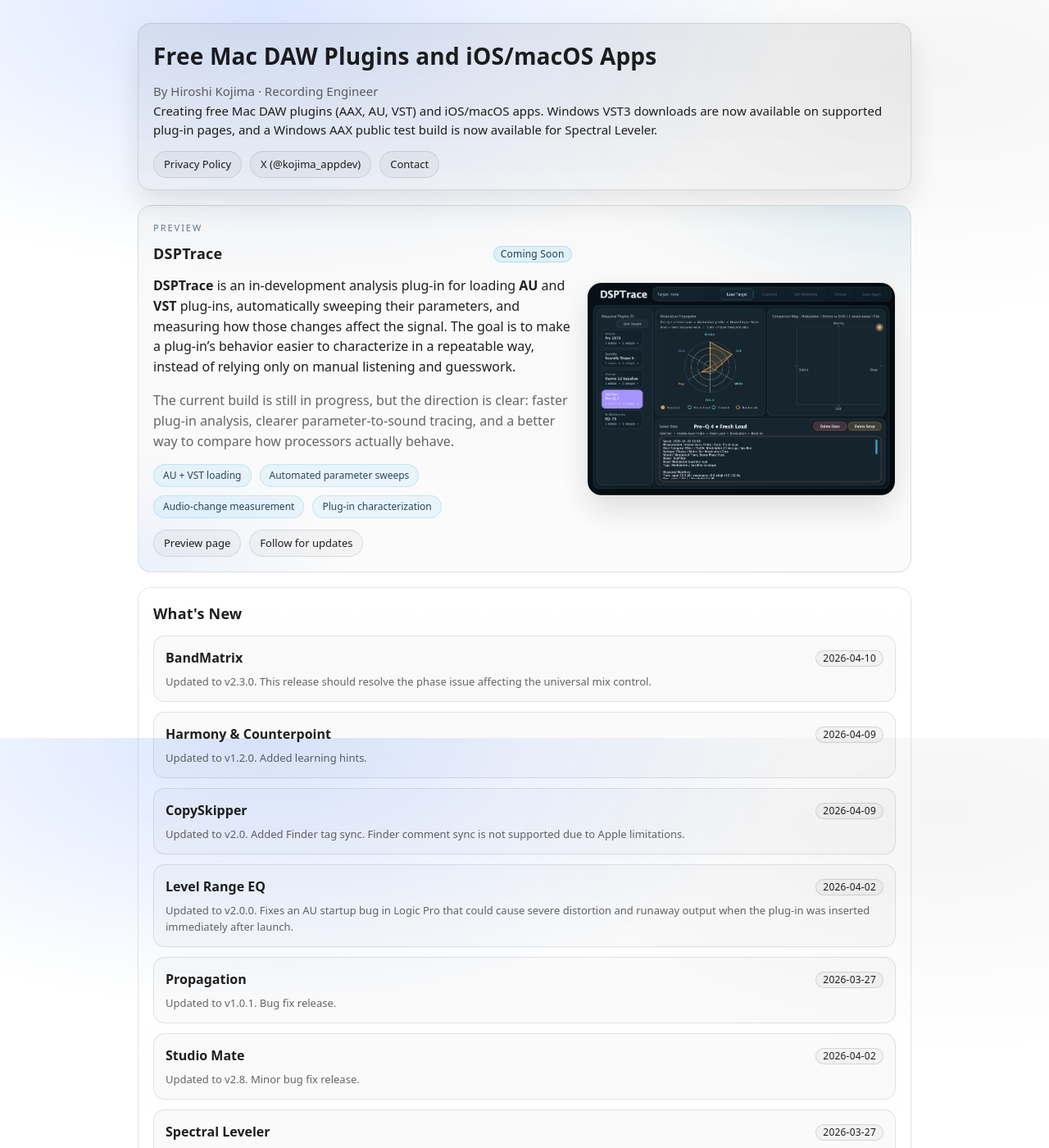
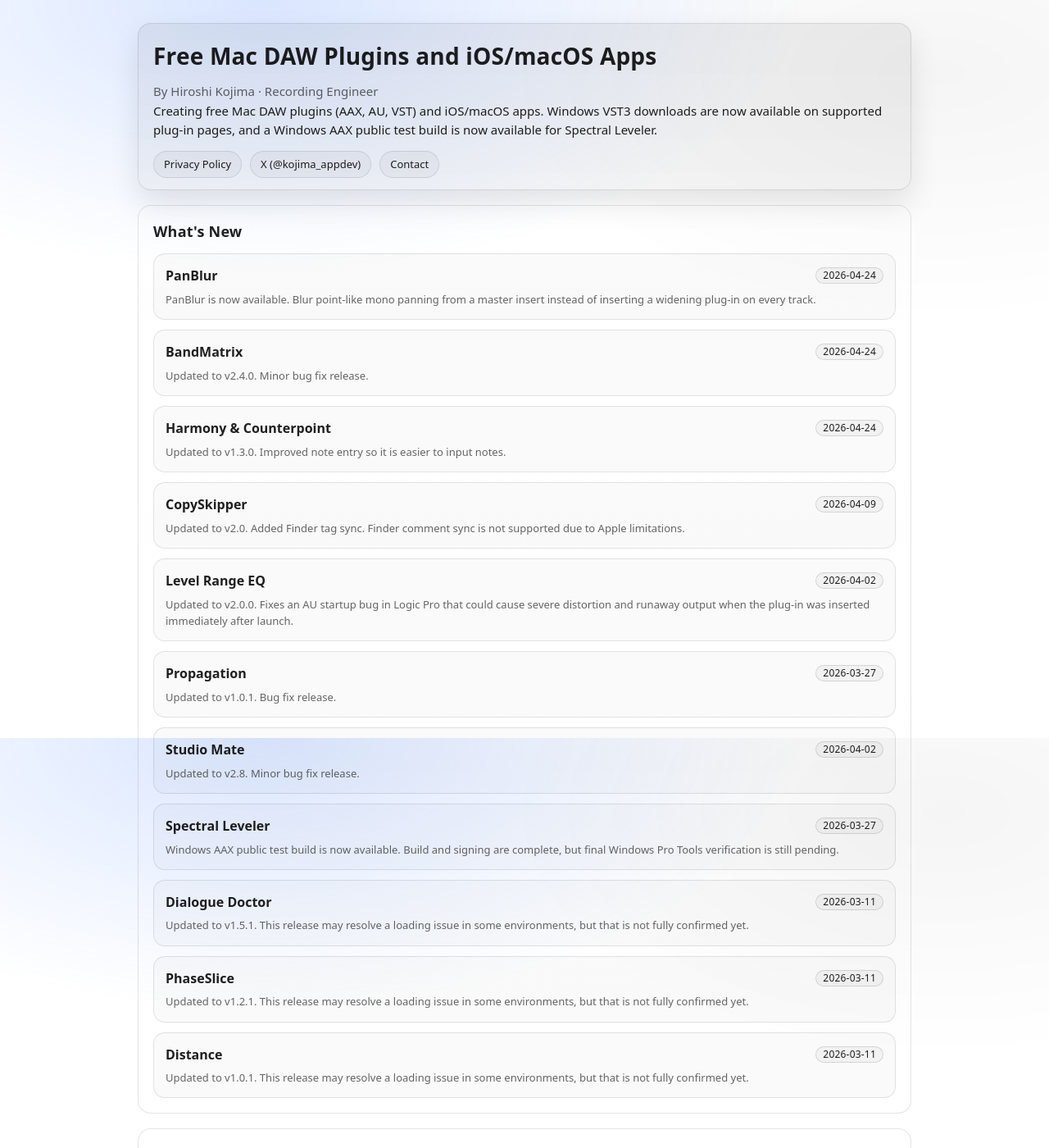
Before and after one commit to bitterapple/bitterapple.github.io, a Jekyll site: the page built from index.html, in a window 1280 px wide and 1400 px high. Shown: the whole window at 82% size. Built offline with Jekyll 4.4.1, drawn with Linux system fonts in a browser that asks for light colours; some of the changed text lies outside the part shown.

Commit message:
PanBlur 1.0

```diff
--- a/_data/products.yml
+++ b/_data/products.yml
@@ -1,7 +1,7 @@
 - slug: propagation
   title: Propagation
   type: plugin
-  order: 15
+  order: 18
   status_label: Live
   status_class: live
   summary: IR-driven algorithmic reverb that analyzes curated and user-loaded impulse responses and turns their spatial traits into uncommon, editable controls.
@@ -20,9 +20,22 @@
   summary: BandMatrix is dynamics plug-in for multi-band sidechain compression with flexible key routing and Inverse sidechain mode.
   icon: /support/bandmatrix/img/BandMatrix_icon.png
   url: /support/bandmatrix/
+  latest_order: 2
+  latest_date: "2026-04-24"
+  latest_summary: Updated to v2.4.0. Minor bug fix release.
+
+- slug: panblur
+  title: PanBlur
+  type: plugin
+  order: 12
+  status_label: Live
+  status_class: live
+  summary: A spatial blur plug-in for softening point-source panning from a master insert, so mono tracks feel spread around their pan position instead of pinned to a dot.
+  icon: /support/PanBlur/img/icon.png
+  url: /support/PanBlur/
   latest_order: 1
-  latest_date: "2026-04-10"
-  latest_summary: Updated to v2.3.0. This release should resolve the phase issue affecting the universal mix control.
+  latest_date: "2026-04-24"
+  latest_summary: PanBlur is now available. Blur point-like mono panning from a master insert instead of inserting a widening plug-in on every track.
 
 - slug: dialoguedoctor
   title: Dialogue Doctor
@@ -79,7 +92,7 @@
 - slug: dsptrace
   title: DSPTrace
   type: plugin
-  order: 12
+  order: 90
   status_label: Coming Soon
   status_class: soon
   summary: An analysis plug-in that loads AU and VST plug-ins, sweeps parameters automatically, and measures how their controls change sound.
@@ -131,9 +144,9 @@
   summary: Formerly Music Theory. Practice counterpoint assignments and harmony figured-bass exercises.
   icon: /support/harmonycounterpoint/img/icon.jpeg
   url: /support/harmonycounterpoint/
-  latest_order: 2
-  latest_date: "2026-04-09"
-  latest_summary: Updated to v1.2.0. Added learning hints.
+  latest_order: 3
+  latest_date: "2026-04-24"
+  latest_summary: Updated to v1.3.0. Improved note entry so it is easier to input notes.
 
 - slug: quicksearchext
   title: QuickSearchExt
--- a/download/bandmatrix/macos/index.html
+++ b/download/bandmatrix/macos/index.html
@@ -3,12 +3,12 @@
 title: "Downloading BandMatrix for macOS"
 description: "Download redirect for the latest BandMatrix macOS installer."
 noindex: true
-download_target: "https://github.com/bitterapple/bitterapple.github.io/releases/download/BandMatrix_2.3.0/BandMatrix_2.3.0.pkg"
+download_target: "https://github.com/bitterapple/bitterapple.github.io/releases/download/BandMatrix_2.4.0/BandMatrix_2.4.0.pkg"
 download_plugin: "BandMatrix"
-download_version: "2.3.0"
+download_version: "2.4.0"
 download_os: "macOS"
 download_format: "AAX/AU/VST3"
 download_package: "PKG"
-download_file: "BandMatrix_2.3.0.pkg"
+download_file: "BandMatrix_2.4.0.pkg"
 download_channel: "stable"
 ---
--- a/index.html
+++ b/index.html
@@ -9,7 +9,6 @@
 {% assign whats_new = products | where_exp: 'item', 'item.latest_order' | sort: 'latest_order' %}
 {% assign plugins = products | where: 'type', 'plugin' | sort: 'order' %}
 {% assign apps = products | where: 'type', 'app' | sort: 'order' %}
-{% assign dsptrace = products | where: 'slug', 'dsptrace' | first %}
 <div class="container">
   <header class="header">
     <h1>Free Mac DAW Plugins and iOS/macOS Apps</h1>
@@ -34,62 +33,6 @@
   </header>
 
   <main>
-    {% if dsptrace %}
-    <section class="section featureTeaser">
-      <div class="featureTeaserGrid">
-        <div>
-          <p class="featureEyebrow">Preview</p>
-          <div class="titleRow" style="justify-content: space-between; align-items: center">
-            <h2 style="margin: 0">{{ dsptrace.title }}</h2>
-            <span class="badge {% if dsptrace.status_class %}{{ dsptrace.status_class }}{% endif %}">{{ dsptrace.status_label }}</span>
-          </div>
-          <p style="margin-top: 12px">
-            <strong>DSPTrace</strong> is an in-development analysis plug-in for
-            loading <strong>AU</strong> and <strong>VST</strong> plug-ins,
-            automatically sweeping their parameters, and measuring how those
-            changes affect the signal. The goal is to make a plug-in’s behavior
-            easier to characterize in a repeatable way, instead of relying only
-            on manual listening and guesswork.
-          </p>
-          <p class="muted" style="margin-top: 10px">
-            The current build is still in progress, but the direction is clear:
-            faster plug-in analysis, clearer parameter-to-sound tracing, and a
-            better way to compare how processors actually behave.
-          </p>
-          <div class="chipRow">
-            <span class="chip">AU + VST loading</span>
-            <span class="chip">Automated parameter sweeps</span>
-            <span class="chip">Audio-change measurement</span>
-            <span class="chip">Plug-in characterization</span>
-          </div>
-          <div class="nav">
-            <a class="btn" href="{{ dsptrace.url | relative_url }}">Preview page</a>
-            <a
-              class="btn"
-              href="https://x.com/kojima_appdev"
-              target="_blank"
-              rel="noopener noreferrer"
-              >Follow for updates</a
-            >
-          </div>
-        </div>
-
-        <a
-          class="featurePreview"
-          href="{{ dsptrace.url | relative_url }}"
-          aria-label="Open DSPTrace preview page"
-        >
-          <img
-            class="teaserShot"
-            src="{{ '/support/DSPTrace/img/DSPTrace.png' | relative_url }}"
-            alt="DSPTrace interface preview"
-            loading="lazy"
-          />
-        </a>
-      </div>
-    </section>
-    {% endif %}
-
     <section class="section">
       <h2>What's New</h2>
       <div class="grid" style="grid-template-columns: 1fr; align-items: start; gap: 12px">
--- /dev/null
+++ b/support/PanBlur/index.html
@@ -0,0 +1,193 @@
+---
+layout: support
+title: "PanBlur"
+description: "PanBlur support page. A spatial blur plug-in for softening point-source panning from a master insert."
+favicon: "/support/PanBlur/img/icon.png"
+---
+
+<header class="header">
+  <div style="display: flex; align-items: center; gap: 14px; flex-wrap: wrap">
+    <img
+      src="./img/icon.png"
+      alt="PanBlur icon"
+      style="
+        width: 64px;
+        height: 64px;
+        border-radius: 14px;
+        object-fit: cover;
+        border: 1px solid rgba(255, 255, 255, 0.12);
+      "
+      loading="lazy"
+    />
+    <div>
+      <h1 style="margin: 0">PanBlur</h1>
+      <p class="muted" style="margin: 6px 0 0; font-size: 13px">
+        <strong>Released</strong> — <strong>Version 1.0.0</strong>.
+      </p>
+      <p class="muted" style="margin: 6px 0 0; font-size: 12px; opacity: 0.85">
+        Spatial Blur for Panned Mono Sources
+      </p>
+    </div>
+  </div>
+
+  <p style="margin-top: 14px">
+    <strong>PanBlur</strong> is a spatial blur plug-in for mono sources that
+    feel too fixed after panning. Instead of making a sound sit as a small point
+    at one pan position, it softens the image so the source still belongs around
+    that position, but feels less pinned and more spread out.
+  </p>
+
+  <div class="nav">
+    <a class="btn" href="{{ '/' | relative_url }}">← All apps</a>
+    <a class="btn" href="mailto:kjdevapphelp@gmail.com?subject=PanBlur%20Support"
+      >Contact support</a
+    >
+  </div>
+
+  <div
+    class="grid"
+    style="
+      grid-template-columns: 1fr;
+      align-items: start;
+      gap: 14px;
+      margin-top: 14px;
+    "
+  >
+    <div class="card" style="margin: 0">
+      <div class="muted" style="font-size: 13px">
+        <strong>macOS:</strong> AU / VST3 for macOS 11 or later
+        <span style="opacity: 0.6; padding: 0 6px">•</span>
+        <strong>Windows:</strong> VST3
+      </div>
+      <div style="margin-top: 10px; display: flex; gap: 10px; flex-wrap: wrap">
+        <a
+          class="btn"
+          href="{{ '/download/panblur/macos/' | relative_url }}"
+          style="font-weight: 700"
+          >Download v1.0.0 (PKG)</a
+        >
+        <a
+          class="btn"
+          href="{{ '/download/panblur/windows-vst3/' | relative_url }}"
+          >Download Windows VST3 (ZIP)</a
+        >
+      </div>
+      <p class="muted" style="margin: 10px 0 0; font-size: 12px">
+        The latest release is <strong>v1.0.0</strong>. macOS and Windows VST3
+        downloads are available from this page.
+      </p>
+    </div>
+  </div>
+</header>
+
+<section class="section">
+  <h2>What it does</h2>
+  <ul class="muted" style="margin: 0; padding-left: 18px; font-size: 13px">
+    <li>
+      Softens the feeling of a mono source being locked to one exact pan point.
+    </li>
+    <li>
+      Keeps the source around its pan location while giving the image a more
+      blurred, less point-like shape.
+    </li>
+    <li>
+      Works from a master insert concept, so multiple panned tracks can be
+      softened together instead of inserting a spatial plug-in on every track.
+    </li>
+    <li>
+      Designed for cases where ordinary panning feels too narrow or artificial,
+      but full reverb or obvious widening is not the goal.
+    </li>
+  </ul>
+
+  <figure style="margin: 14px 0 0">
+    <img
+      src="./img/PanBlur.png"
+      alt="PanBlur interface screenshot"
+      style="
+        width: 100%;
+        border-radius: 14px;
+        border: 1px solid rgba(255, 255, 255, 0.12);
+      "
+      loading="lazy"
+    />
+    <figcaption class="muted" style="margin-top: 8px; font-size: 12px">
+      Screenshot: PanBlur interface.
+    </figcaption>
+  </figure>
+</section>
+
+<section class="section">
+  <h2>Concept</h2>
+  <div
+    class="grid"
+    style="grid-template-columns: repeat(3, minmax(0, 1fr)); align-items: start"
+  >
+    <div class="card" style="margin: 0">
+      <h3 style="margin: 0 0 8px; font-size: 16px">Point to Area</h3>
+      <p class="muted" style="margin: 0; font-size: 13px">
+        Turn a sharply positioned mono pan into a softer area around that
+        position.
+      </p>
+    </div>
+    <div class="card" style="margin: 0">
+      <h3 style="margin: 0 0 8px; font-size: 16px">Master Insert</h3>
+      <p class="muted" style="margin: 0; font-size: 13px">
+        Treat multiple tracks together instead of managing one insert per
+        source.
+      </p>
+    </div>
+    <div class="card" style="margin: 0">
+      <h3 style="margin: 0 0 8px; font-size: 16px">Subtle Space</h3>
+      <p class="muted" style="margin: 0; font-size: 13px">
+        Add image softness without turning the move into an obvious reverb or
+        special effect.
+      </p>
+    </div>
+  </div>
+</section>
+
+<section class="section" id="release-notes">
+  <h2>Release history</h2>
+  <div class="card" style="margin: 0">
+    <div class="muted" style="font-size: 13px">
+      <strong>v1.0.0</strong> — Initial release.
+    </div>
+    <p class="muted" style="margin: 10px 0 0; font-size: 12px">
+      First public release of PanBlur.
+    </p>
+    <ul
+      class="muted"
+      style="margin: 10px 0 0; padding-left: 18px; font-size: 13px"
+    >
+      <li>Spatial blur for panned mono sources.</li>
+      <li>Master-insert workflow for softening multiple panned tracks together.</li>
+    </ul>
+  </div>
+</section>
+
+<section class="section">
+  <h2>Requirements</h2>
+  <ul class="muted" style="margin: 0; padding-left: 18px; font-size: 13px">
+    <li><strong>macOS 11 or later</strong> for the macOS installer.</li>
+    <li>
+      A plug-in host that supports <strong>AU</strong> or <strong>VST3</strong>.
+    </li>
+    <li>Installer: <code>PanBlur_1.0.0.pkg</code></li>
+    <li>Windows package: <code>PanBlur-windows-vst3.zip</code></li>
+  </ul>
+</section>
+
+<section class="section">
+  <h2>Support</h2>
+  <p class="muted" style="margin: 0; font-size: 13px">
+    Email:
+    <a href="mailto:kjdevapphelp@gmail.com?subject=PanBlur%20Support"
+      >kjdevapphelp@gmail.com</a
+    >
+  </p>
+  <p class="muted" style="margin: 10px 0 0; font-size: 12px">
+    Please include: OS version, host app version, and a short description of the
+    issue.
+  </p>
+</section>
--- a/support/bandmatrix/index.html
+++ b/support/bandmatrix/index.html
@@ -21,7 +21,7 @@
     <div>
       <h1 style="margin: 0">BandMatrix</h1>
       <p class="muted" style="margin: 6px 0 0; font-size: 13px">
-        <strong>Released</strong> — <strong>Version 2.3.0</strong>.
+        <strong>Released</strong> — <strong>Version 2.4.0</strong>.
       </p>
       <p class="muted" style="margin: 6px 0 0; font-size: 12px; opacity: 0.85">
         6-Band SideChain Compressor / Expander Router
@@ -36,8 +36,7 @@
     <strong>internal signal</strong>, the
     <strong>external sidechain input</strong>, or even an
     <strong>arbitrary other band</strong> — so you can create targeted, musical
-    ducking and inter-band control. Version <strong>2.3.0</strong> should
-    resolve the phase issue affecting the universal mix control.
+    ducking and inter-band control. Version <strong>2.4.0</strong> is a minor bug fix release.
   </p>
 
   <div class="nav">
@@ -69,7 +68,7 @@
           class="btn"
           href="{{ '/download/bandmatrix/macos/' | relative_url }}"
           style="font-weight: 700"
-          >Download v2.3.0 (PKG)</a
+          >Download v2.4.0 (PKG)</a
         >
         <a
           class="btn"
@@ -78,8 +77,7 @@
         >
       </div>
       <p class="muted" style="margin: 10px 0 0; font-size: 12px">
-        The latest macOS release is <strong>v2.3.0</strong>, which should
-        resolve the phase issue affecting the universal mix control. Windows
+        The latest macOS release is <strong>v2.4.0</strong>, a minor bug fix release. Windows
         VST3 download remains available on this page.
       </p>
     </div>
@@ -103,8 +101,7 @@
       (e.g., harsh band → tame presence) without affecting the entire spectrum.
     </li>
     <li>
-      Version <strong>2.3.0</strong> should resolve the phase issue affecting
-      the universal mix control.
+      Version <strong>2.4.0</strong> includes minor bug fixes.
     </li>
     <li>
       <strong>Tone Shaper mode</strong> adds a more flexible way to shape
@@ -137,10 +134,31 @@
   <h2>Release history</h2>
   <div class="card" style="margin: 0">
     <div class="muted" style="font-size: 13px">
+      <strong>v2.4.0</strong> — Minor bug fix release.
+    </div>
+    <p class="muted" style="margin: 10px 0 0; font-size: 12px">
+      Current macOS release.
+    </p>
+    <ul
+      class="muted"
+      style="margin: 10px 0 0; padding-left: 18px; font-size: 13px"
+    >
+      <li>Minor bug fixes.</li>
+    </ul>
+
+    <hr
+      style="
+        border: 0;
+        border-top: 1px solid rgba(255, 255, 255, 0.08);
+        margin: 14px 0;
+      "
+    />
+
+    <div class="muted" style="font-size: 13px">
       <strong>v2.3.0</strong> — Universal mix control phase issue update.
     </div>
     <p class="muted" style="margin: 10px 0 0; font-size: 12px">
-      Current macOS release.
+      Previous release.
     </p>
     <ul
       class="muted"
@@ -458,7 +476,7 @@
     <li>
       A plug-in host that supports <strong>AU</strong> or <strong>VST3</strong>.
     </li>
-    <li>Installer: <code>BandMatrix_2.3.0.pkg</code></li>
+    <li>Installer: <code>BandMatrix_2.4.0.pkg</code></li>
   </ul>
   <p class="muted" style="margin: 10px 0 0; font-size: 12px">
     Note: The installer includes <strong>AU / VST3</strong> builds that target
@@ -470,7 +488,7 @@
   <h2>Install</h2>
   <ol class="muted" style="margin: 0; padding-left: 18px; font-size: 13px">
     <li>
-      Download the latest <code>BandMatrix_2.3.0.pkg</code> from this page.
+      Download the latest <code>BandMatrix_2.4.0.pkg</code> from this page.
     </li>
     <li>
       Run the installer (it installs AU / VST3 to the standard macOS plug-in
```
Also changed, not shown: download/panblur/macos/index.html (added, +14 -0 lines), download/panblur/windows-vst3/index.html (added, +14 -0 lines), products.json (+15 -7 lines), support/harmonycounterpoint/index.html (+3 -11 lines), support/PanBlur/img/PanBlur.png (added), support/PanBlur/img/icon.png (added), 1 other file.
